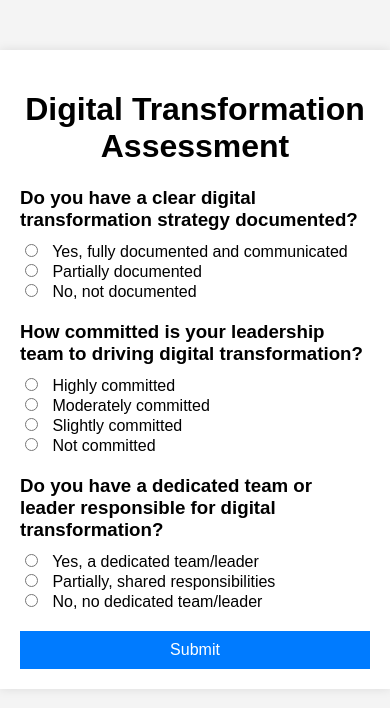
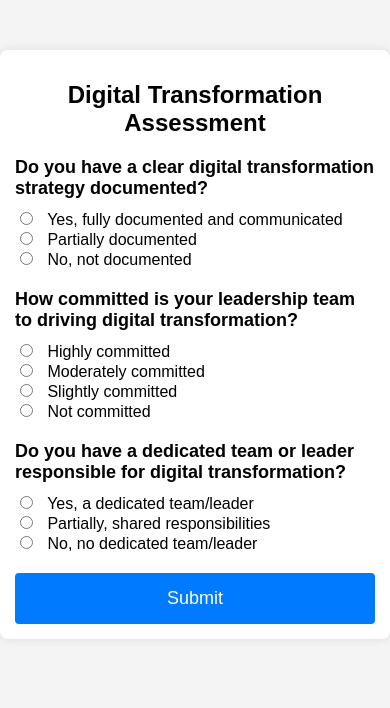
Before and after one commit to cacaprog/mkt_diagnostic, a Flask app: page / in a window 390 px wide. Shown: the top 708 px of the page. Run offline with Flask 3, Linux system fonts and the light colour scheme.

Commit message:
Apply UX best practices to the frontend interface

```diff
--- a/templates/index.html
+++ b/templates/index.html
@@ -3,6 +3,7 @@
 <head>
     <meta charset="UTF-8">
     <title>Digital Transformation Assessment</title>
+    <meta name="viewport" content="width=device-width, initial-scale=1">
     <style>
         body {
             font-family: Arial, sans-serif;
@@ -16,15 +17,19 @@
             padding: 20px;
             background: white;
             box-shadow: 0 0 10px rgba(0, 0, 0, 0.1);
+            border-radius: 8px;
         }
         h1 {
             text-align: center;
+            font-size: 24px;
+            margin-bottom: 20px;
         }
         .question {
             margin-bottom: 20px;
         }
         .question h3 {
             margin-bottom: 10px;
+            font-size: 18px;
         }
         .question input {
             margin-right: 10px;
@@ -32,15 +37,21 @@
         button {
             display: block;
             width: 100%;
-            padding: 10px;
+            padding: 15px;
             background-color: #007BFF;
             color: white;
             border: none;
             cursor: pointer;
-            font-size: 16px;
+            font-size: 18px;
+            border-radius: 4px;
         }
         button:hover {
             background-color: #0056b3;
+        }
+        @media (max-width: 600px) {
+            .container {
+                padding: 15px;
+            }
         }
     </style>
 </head>
```
Also changed, not shown: templates/result.html (+11 -0 lines).
